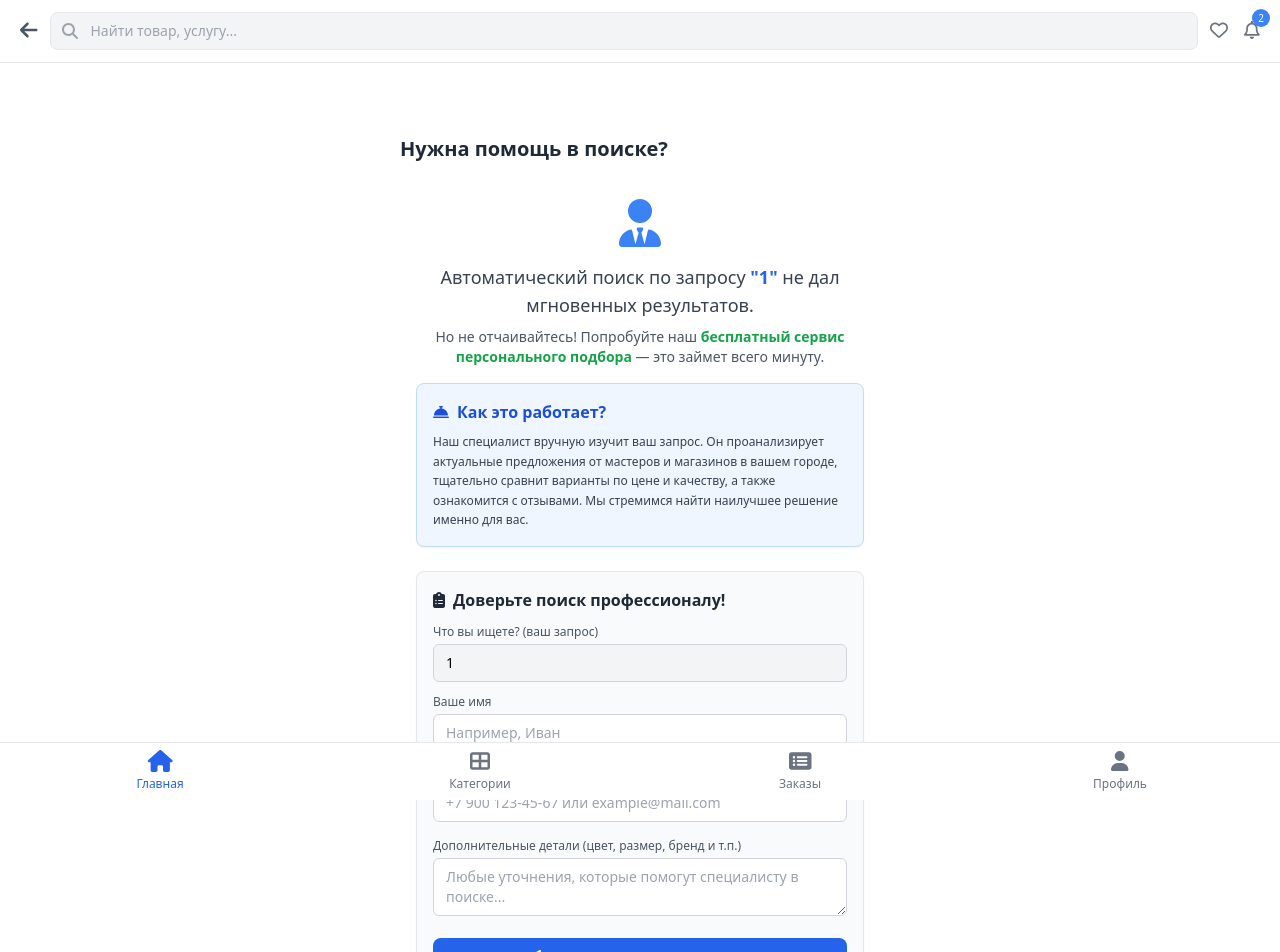
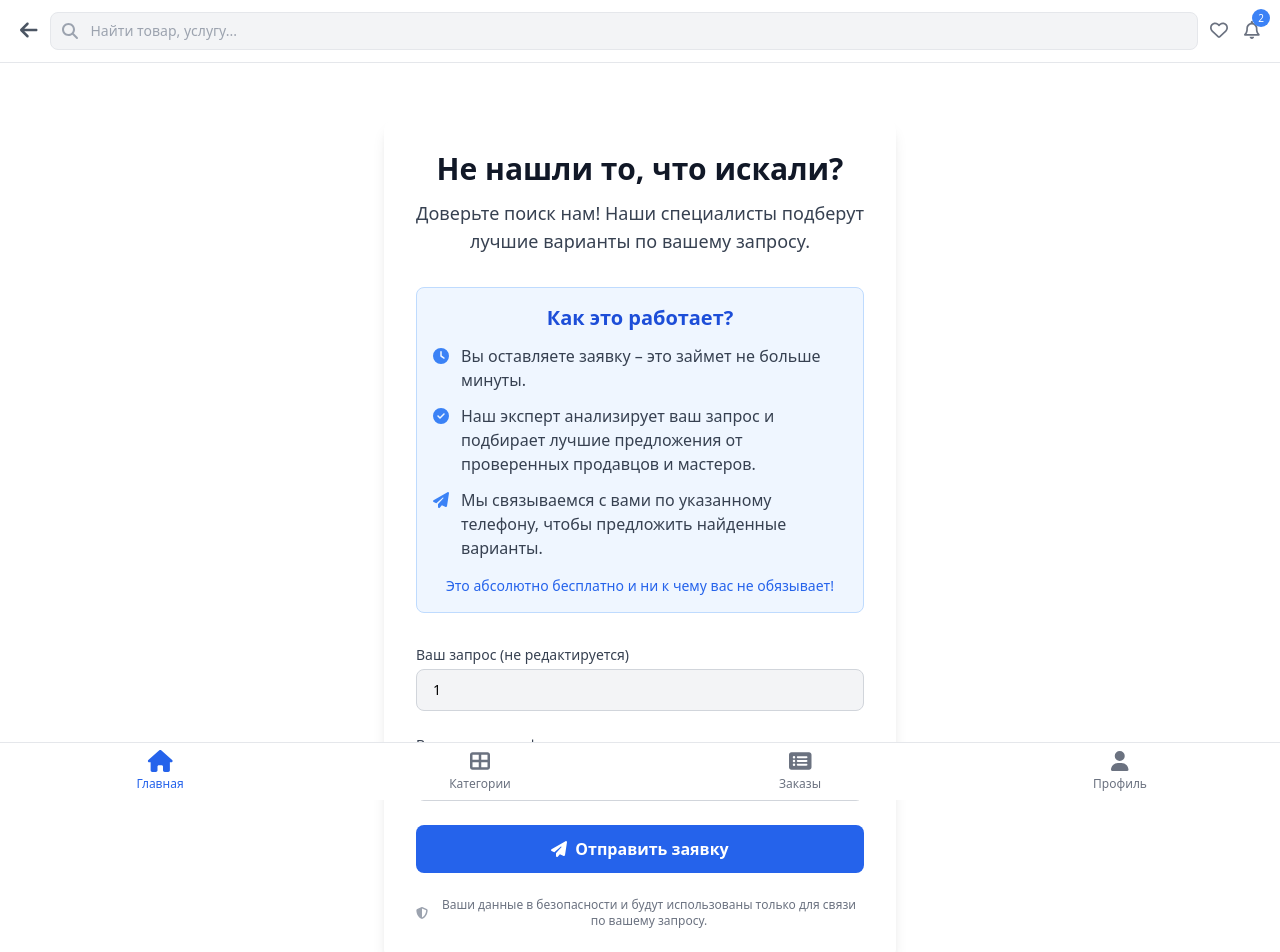
Before and after one commit to runas555/ikeber-next, a Next.js app: page /search-request/1 in a window 1280 px wide. Shown: the top 952 px of the page. Built offline with nearby package versions, Linux system fonts and the light colour scheme.

Commit message:
search form new

```diff
--- a/src/app/search-request/[query]/page.tsx
+++ b/src/app/search-request/[query]/page.tsx
@@ -1,9 +1,9 @@
 "use client";
-import React, { useState, useContext } from 'react'; // Добавлен useContext
+import React, { useState, useContext } from 'react';
 import { FontAwesomeIcon } from '@fortawesome/react-fontawesome';
-import { faUserTie, faConciergeBell, faClipboardList, faPaperPlane, faUserClock, faThumbsUp } from '@fortawesome/free-solid-svg-icons';
-import { useRouter } from 'next/navigation'; // Для закрытия страницы (возврата назад)
-import Header from '@/components/Header'; // Импорт Header
+import { faPaperPlane, faThumbsUp, faShieldAlt, faClock, faCheckCircle } from '@fortawesome/free-solid-svg-icons'; // Удалена faUserClock
+import { useRouter } from 'next/navigation';
+import Header from '@/components/Header';
 import NavigationBar from '@/components/NavigationBar'; // Импорт NavigationBar
 import { AppStateContext } from '@/context/AppStateProvider'; // Импорт AppStateContext
 
@@ -16,21 +16,20 @@ interface SearchRequestPageProps {
 const SearchRequestPage: React.FC<SearchRequestPageProps> = ({ params }) => {
   const router = useRouter();
   const { setSearchQuery, openSearchOverlay, closeSearchOverlay, setSearchStatusText } = useContext(AppStateContext);
-  const query = decodeURIComponent(params.query); // Декодируем query из URL
+  const query = decodeURIComponent(params.query);
   const [formSubmitted, setFormSubmitted] = useState(false);
-  const [formData, setFormData] = useState({ name: '', contact: '', details: '' });
+  const [phoneNumber, setPhoneNumber] = useState(''); // Новое состояние для телефона
 
   const handleSubmit = (event: React.FormEvent<HTMLFormElement>) => {
     event.preventDefault();
-    const currentFormData = new FormData(event.currentTarget);
+    // const currentFormData = new FormData(event.currentTarget); // Не нужно, если используем состояние
+    // const phone = currentFormData.get('phone') as string; // Если бы использовали FormData
     const data = {
       item: query,
-      name: currentFormData.get('name') as string,
-      contact: currentFormData.get('contact') as string,
-      details: currentFormData.get('details') as string,
+      phone: phoneNumber,
     };
     console.log("Форма заявки отправлена:", data);
-    setFormData({ name: data.name, contact: data.contact, details: data.details });
+    // setFormData({ phone: phoneNumber }); // Не нужно, так как phoneNumber уже в состоянии
     setFormSubmitted(true);
     // Здесь, вы бы обычно отправили 'data' на ваш бэкенд
   };
@@ -70,79 +69,89 @@ const SearchRequestPage: React.FC<SearchRequestPageProps> = ({ params }) => {
   return (
     <>
       <Header onSearch={handleHeaderSearch} showBackButton={true} />
-      <main className="container mx-auto p-4 pt-14 pb-20"> {/* Отступ изменен на pt-14 */}
-        <div className="max-w-lg mx-auto bg-white min-h-screen flex flex-col">
-          <div className="p-4">
-            <div className="flex justify-between items-center mb-4">
-              <h2 className="text-xl font-bold text-gray-800">
-                {formSubmitted ? "Специалист уже в деле!" : "Нужна помощь в поиске?"}
+      <main className="container mx-auto p-4 pt-14 pb-20">
+        <div className="max-w-lg mx-auto bg-white p-6 md:p-8 rounded-xl shadow-lg">
+          {!formSubmitted ? (
+            <>
+              <div className="text-center mb-8">
+                <h1 className="text-3xl font-bold text-gray-900 mb-3">Не нашли то, что искали?</h1>
+                <p className="text-lg text-gray-700">Доверьте поиск нам! Наши специалисты подберут лучшие варианты по вашему запросу.</p>
+              </div>
+
+              <div className="mb-8 p-4 bg-blue-50 rounded-lg border border-blue-200">
+                <h2 className="text-xl font-semibold text-blue-700 mb-3 text-center">Как это работает?</h2>
+                <ul className="space-y-3 text-gray-700">
+                  <li className="flex items-start">
+                    <FontAwesomeIcon icon={faClock} className="text-blue-500 mr-3 mt-1 flex-shrink-0" />
+                    <span>Вы оставляете заявку – это займет не больше минуты.</span>
+                  </li>
+                  <li className="flex items-start">
+                    <FontAwesomeIcon icon={faCheckCircle} className="text-blue-500 mr-3 mt-1 flex-shrink-0" />
+                    <span>Наш эксперт анализирует ваш запрос и подбирает лучшие предложения от проверенных продавцов и мастеров.</span>
+                  </li>
+                  <li className="flex items-start">
+                    <FontAwesomeIcon icon={faPaperPlane} className="text-blue-500 mr-3 mt-1 flex-shrink-0" />
+                    <span>Мы связываемся с вами по указанному телефону, чтобы предложить найденные варианты.</span>
+                  </li>
+                </ul>
+                <p className="text-center text-sm text-blue-600 mt-4 font-medium">Это абсолютно бесплатно и ни к чему вас не обязывает!</p>
+              </div>
+
+              <form onSubmit={handleSubmit} className="space-y-6 text-left">
+                <div>
+                  <label htmlFor="request_item" className="block text-sm font-medium text-gray-700 mb-1">Ваш запрос (не редактируется)</label>
+                  <input
+                    type="text"
+                    id="request_item"
+                    name="item"
+                    defaultValue={query}
+                    className="w-full py-2.5 px-4 bg-gray-100 rounded-lg border border-gray-300 text-sm"
+                    readOnly
+                  />
+                </div>
+                <div>
+                  <label htmlFor="request_phone" className="block text-sm font-medium text-gray-700 mb-1">Ваш номер телефона для связи</label>
+                  <input
+                    type="tel"
+                    id="request_phone"
+                    name="phone"
+                    value={phoneNumber}
+                    onChange={(e) => setPhoneNumber(e.target.value)}
+                    placeholder="+7 (___) ___-__-__"
+                    className="w-full py-2.5 px-4 bg-white rounded-lg border border-gray-300 text-sm focus:ring-blue-500 focus:border-blue-500"
+                    required
+                  />
+                </div>
+                <button
+                  type="submit"
+                  className="w-full bg-blue-600 hover:bg-blue-700 text-white font-semibold py-3 px-4 rounded-lg text-base focus:outline-none focus:ring-2 focus:ring-blue-500 focus:ring-offset-2 transition-colors"
+                >
+                  <FontAwesomeIcon icon={faPaperPlane} className="mr-2" />
+                  Отправить заявку
+                </button>
+                <p className="text-xs text-gray-500 text-center mt-4 flex items-center justify-center">
+                  <FontAwesomeIcon icon={faShieldAlt} className="mr-1.5 text-gray-400" />
+                  Ваши данные в безопасности и будут использованы только для связи по вашему запросу.
+                </p>
+              </form>
+            </>
+          ) : (
+            <div className="text-center py-8">
+              <FontAwesomeIcon icon={faCheckCircle} className="text-6xl text-green-500 mb-6" /> {/* Изменена иконка */}
+              <h2 className="text-2xl font-semibold text-gray-900 mb-4">
+                Отлично! Ваша заявка в работе.
               </h2>
+              <p className="text-gray-700 leading-relaxed mb-3">
+                {`Мы получили ваш запрос на `}<strong className="text-blue-600">{`"${query}"`}</strong>{` и уже начали поиск.`}
+              </p>
+              <p className="text-gray-700 leading-relaxed mb-8">
+                {`Наш специалист свяжется с вами по номеру `}<strong className="text-blue-600">{phoneNumber}</strong>{` в ближайшее время, чтобы предложить лучшие варианты.`}
+              </p>
+              <button onClick={handleClosePage} className="bg-blue-600 hover:bg-blue-700 text-white font-semibold py-2.5 px-6 rounded-lg text-base">
+                <FontAwesomeIcon icon={faThumbsUp} className="mr-2" />Хорошо, буду ждать
+              </button>
             </div>
-            <div className="space-y-4">
-              {!formSubmitted ? (
-                <div className="text-center py-5 px-4">
-                <FontAwesomeIcon icon={faUserTie} className="text-5xl text-blue-500 mb-4" />
-                <p className="text-lg text-gray-700 mb-2">
-                  {`Автоматический поиск по запросу `}<strong className="text-blue-600">{`"${query}"`}</strong>{` не дал мгновенных результатов.`}
-                </p>
-                <p className="text-sm text-gray-600 mb-4">
-                  Но не отчаивайтесь! Попробуйте наш <strong className="text-green-600">бесплатный сервис персонального подбора</strong> — это займет всего минуту.
-                </p>
-                <div className="bg-blue-50 p-4 rounded-lg border border-blue-200 text-left mb-6 shadow-sm">
-                  <h3 className="text-md font-semibold text-blue-700 mb-2 flex items-center">
-                    <FontAwesomeIcon icon={faConciergeBell} className="mr-2" />Как это работает?
-                  </h3>
-                  <p className="text-xs text-gray-700 leading-relaxed">
-                    Наш специалист вручную изучит ваш запрос. Он проанализирует актуальные предложения от мастеров и магазинов в вашем городе, тщательно сравнит варианты по цене и качеству, а также ознакомится с отзывами. Мы стремимся найти наилучшее решение именно для вас.
-                  </p>
-                </div>
-                <div className="bg-gray-50 p-4 rounded-lg border border-gray-200 text-left shadow-sm">
-                  <h3 className="text-md font-semibold text-gray-800 mb-3 flex items-center">
-                    <FontAwesomeIcon icon={faClipboardList} className="mr-2" />Доверьте поиск профессионалу!
-                  </h3>
-                  <form onSubmit={handleSubmit}>
-                    <div className="mb-3">
-                      <label htmlFor="request_item" className="block text-xs font-medium text-gray-600 mb-1">Что вы ищете? (ваш запрос)</label>
-                      <input type="text" id="request_item" name="item" defaultValue={query} className="w-full py-2 px-3 bg-gray-100 rounded-md border border-gray-300 text-sm focus:ring-blue-500 focus:border-blue-500" readOnly />
-                    </div>
-                    <div className="mb-3">
-                      <label htmlFor="request_name" className="block text-xs font-medium text-gray-600 mb-1">Ваше имя</label>
-                      <input type="text" id="request_name" name="name" placeholder="Например, Иван" className="w-full py-2 px-3 bg-white rounded-md border border-gray-300 text-sm focus:ring-blue-500 focus:border-blue-500" required />
-                    </div>
-                    <div className="mb-4">
-                      <label htmlFor="request_contact" className="block text-xs font-medium text-gray-600 mb-1">Как с вами связаться? (Телефон или Email)</label>
-                      <input type="text" id="request_contact" name="contact" placeholder="+7 900 123-45-67 или example@mail.com" className="w-full py-2 px-3 bg-white rounded-md border border-gray-300 text-sm focus:ring-blue-500 focus:border-blue-500" required />
-                    </div>
-                    <div className="mb-4">
-                      <label htmlFor="request_details" className="block text-xs font-medium text-gray-600 mb-1">Дополнительные детали (цвет, размер, бренд и т.п.)</label>
-                      <textarea id="request_details" name="details" rows={2} placeholder="Любые уточнения, которые помогут специалисту в поиске..." className="w-full py-2 px-3 bg-white rounded-md border border-gray-300 text-sm focus:ring-blue-500 focus:border-blue-500"></textarea>
-                    </div>
-                    <button type="submit" className="w-full bg-blue-600 hover:bg-blue-700 text-white font-medium py-2.5 px-4 rounded-lg text-sm focus:outline-none focus:ring-2 focus:ring-blue-500 focus:ring-opacity-50 transition-colors">
-                      <FontAwesomeIcon icon={faPaperPlane} className="mr-2" />Оставить заявку специалисту
-                    </button>
-                  </form>
-                </div>
-                <p className="text-xs text-gray-500 mt-4">Это абсолютно бесплатно и ни к чему вас не обязывает. Мы просто хотим помочь!</p>
-              </div>
-            ) : (
-              <div className="text-center py-10 px-4">
-                <FontAwesomeIcon icon={faUserClock} className="text-5xl text-green-500 mb-4" />
-                <h3 className="text-lg font-semibold text-gray-800 mb-2">
-                  {`Спасибо, ${formData.name ? formData.name : 'ваша заявка'} передана специалисту!`}
-                </h3>
-                <p className="text-sm text-gray-600 leading-relaxed">
-                  {`Наш эксперт получил ваш запрос на `}<strong className="text-blue-600">{`"${query}"`}</strong>{` и в ближайшее время приступит к индивидуальному подбору.`}
-                </p>
-                <p className="text-sm text-gray-600 mt-3 mb-6">
-                  {`Мы свяжемся с вами по `}<strong className="text-blue-600">{formData.contact}</strong>{`, как только у специалиста будет информация.`}
-                </p>
-                <button onClick={handleClosePage} className="bg-blue-600 hover:bg-blue-700 text-white font-medium py-2 px-5 rounded-lg text-sm">
-                  <FontAwesomeIcon icon={faThumbsUp} className="mr-2" />Отлично, буду ждать!
-                </button>
-              </div>
-            )}
-            </div>
-          </div>
+          )}
         </div>
       </main>
       <NavigationBar />
```
